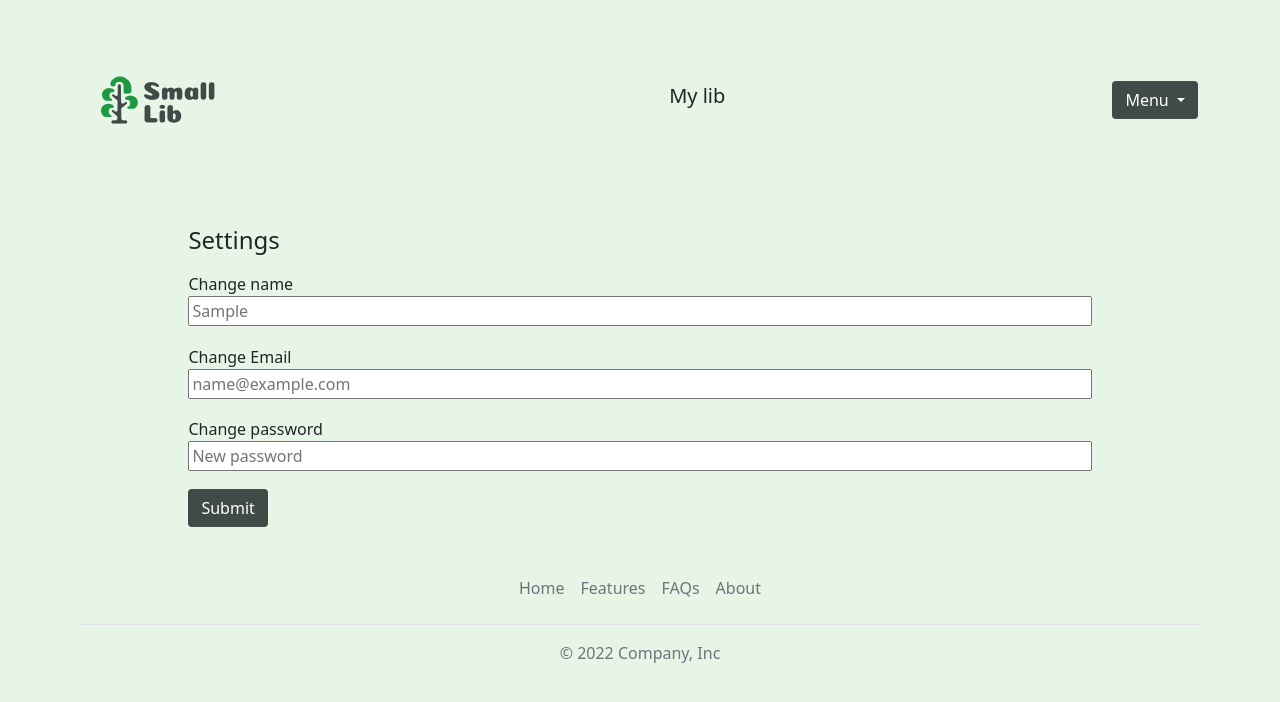
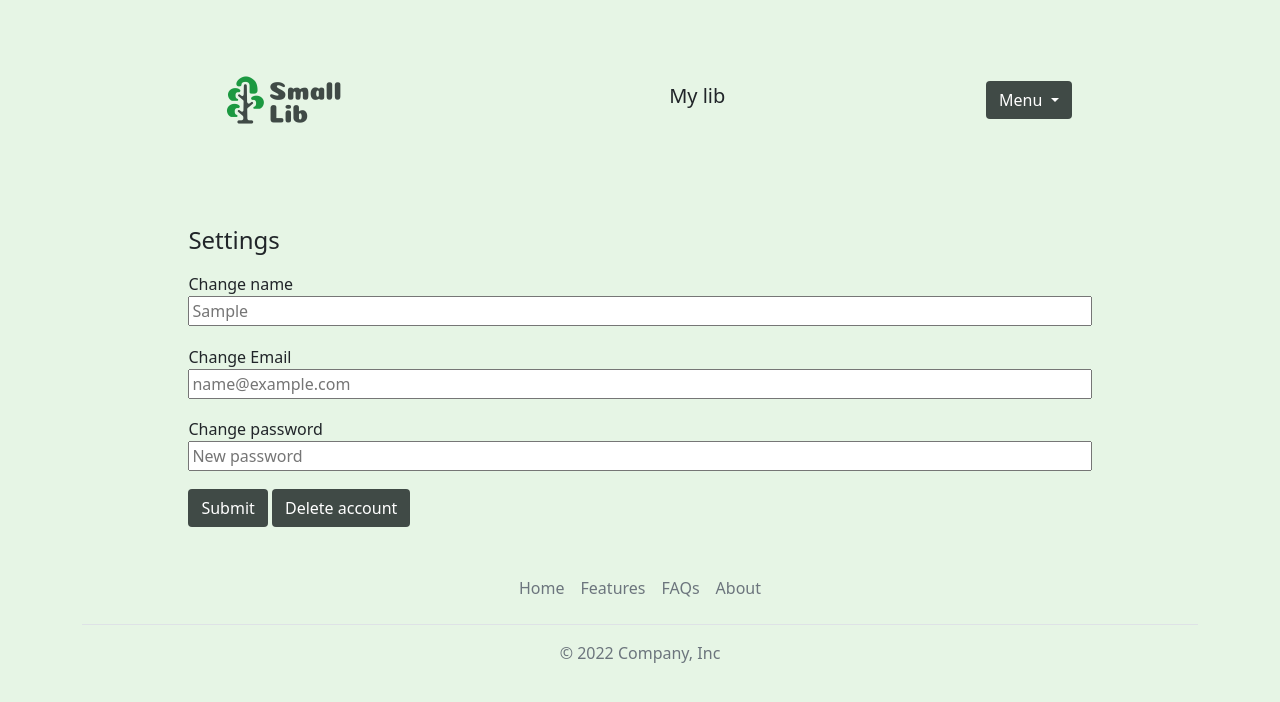
Before and after one commit to vladibuyanov/small_lib, a Flask app: page /user/user_settings/1 in a window 1280 px wide. Shown: the top 702 px of the page. Run offline with Flask 2, Linux system fonts and the light colour scheme; the visitor is signed in with stand-in values (Sample User, id 1); data comes from the database, SQL or seed files in the repository; both versions use the stored data as it was after the commit.

Commit message:
Ver. 20/07/2022

```diff
--- /dev/null
+++ b/main.py
@@ -0,0 +1,4 @@
+from myapp import create_app
+
+if __name__ == "__main__":
+    create_app().run()
--- a/myapp/__init__.py
+++ b/myapp/__init__.py
@@ -45,7 +45,3 @@ def create_app():
     app.register_blueprint(book)
 
     return app
-
-
-if __name__ == "__main__":
-    create_app().run()
--- a/myapp/routes/user.py
+++ b/myapp/routes/user.py
@@ -1,5 +1,5 @@
 from flask import Blueprint, render_template, request, flash, redirect, url_for
-from flask_login import login_required
+from flask_login import login_required, current_user, logout_user
 from werkzeug.security import generate_password_hash
 
 from extensions import db
@@ -34,19 +34,36 @@ def page(user_id):
 @users.route('/user/user_settings/<int:user_id>', methods=['GET', 'POST'])
 @login_required
 def settings(user_id):
-    user_settings = User.query.filter_by(id=user_id).first()
-    if request.method == "POST":
-        if request.form['settings_name']:
-            user_settings.name = request.form['settings_name']
-        if request.form['settings_email']:
-            user_settings.email = request.form['settings_email']
-        if request.form['settings_password']:
-            user_settings.password = generate_password_hash(request.form['settings_password'], method='sha256')
-        try:
-            db.session.commit()
-            return redirect(url_for('users.page', user_id=1))
-        except Warning:
-            db.session.rolback()
-            flash('Something going wrong')
-            return redirect(url_for('main.index'))
-    return render_template('user/user_settings.html', user_settings=user_settings)
+    if current_user.id == user_id:
+        user_settings = User.query.filter_by(id=user_id).first()
+        if request.method == "POST":
+            if request.form['settings_name']:
+                user_settings.name = request.form['settings_name']
+            if request.form['settings_email']:
+                user_settings.email = request.form['settings_email']
+            if request.form['settings_password']:
+                user_settings.password = generate_password_hash(request.form['settings_password'], method='sha256')
+            try:
+                db.session.commit()
+                return redirect(url_for('users.page', user_id=1))
+            except Warning:
+                db.session.rolback()
+                flash('Something going wrong')
+                return redirect(url_for('main.index'))
+        return render_template('user/user_settings.html', user_settings=user_settings)
+    else:
+        return redirect(url_for('main.index'))
+
+
+@users.route('/user/user_settings/delete/<int:user_id>', methods=['GET', 'POST'])
+@login_required
+def delete(user_id):
+    logout_user()
+    delete_user = User.query.filter_by(id=user_id).first()
+    try:
+        db.session.delete(delete_user)
+        db.session.commit()
+        return redirect(url_for('main.index'))
+    except Warning:
+        db.session.rollback()
+        return redirect(url_for('main.index'))
--- a/myapp/static/css/style.css
+++ b/myapp/static/css/style.css
@@ -1,4 +1,3 @@
-
 a {
     text-decoration: none;
     color: black;
@@ -24,7 +23,7 @@ body {
 .header {
     display: flex;
     flex-direction: row;
-    justify-content: space-between;
+    justify-content: space-around;
     align-items: center;
 }
 /* Main page */
--- a/myapp/templates/base.html
+++ b/myapp/templates/base.html
@@ -33,15 +33,15 @@
                   <ul class="dropdown-menu" aria-labelledby="dropdown">
                     <li><a class="dropdown-item" href="/book/add">Add book</a></li>
                     <li><a class="dropdown-item" href="/user/user_settings/{{ current_user.id }}">Settings</a></li>
-                    <li><a class="dropdown-item" href="/logout">Logout</a></li>
+                    <li><a class="dropdown-item" href="/logout" id="logout_btn">Logout</a></li>
                   </ul>
                 </div>
            {% endif %}
 
            {% if not current_user.is_authenticated %}
                <div class="col-md-3 text-end">
-                  <button type="button" class="btn">
-                      <a href="/login" style="color: white;">Login</a>
+                  <button type="button" class="btn" id="login_button">
+                      <a href="/login" style="color: white;" >Login</a>
                   </button>
                   <button type="button" class="btn">
                       <a href="/registration" style="color: white;">Sign-up</a>
--- a/myapp/templates/user/user_settings.html
+++ b/myapp/templates/user/user_settings.html
@@ -4,7 +4,7 @@
 <div class="pages-main">
     <h4>Settings</h4>
     <form method="post">
-        <div>
+
             <div class="input">
                 <label for="name">Change name</label>
                 <input type="text" name="settings_name" id="name" placeholder={{ user_settings.name }}>
@@ -21,7 +21,10 @@
                 <div class="flash">{{ msg[1] }}</div> <br>
             {% endfor %}
             <button type="submit" class="btn">Submit</button>
-        </div>
+            <button type="submit" class="btn">
+                <a href="/user/user_settings/delete/{{ current_user.id }}" style="color: white">Delete account</a>
+            </button>
+
     </form>
 </div>
 
--- a/requirements.txt
+++ b/requirements.txt
@@ -5,3 +5,4 @@ Flask-Migrate==3.1.0
 flask_admin==1.6.0
 gunicorn==20.1.0
 Werkzeug==2.1.2
+selenium~=4.3.0
```
Also changed, not shown: myapp/tests/end-2-end/main.py (added, +16 -0 lines), myapp/tests/end-2-end/tests/login_logout.py (added, +36 -0 lines), myapp/small-lib.db.
